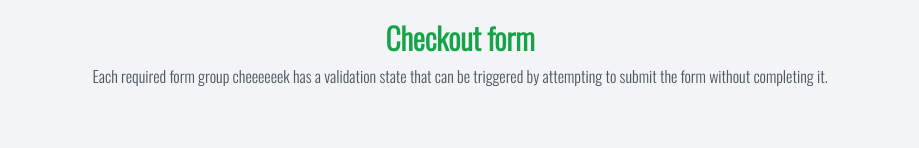
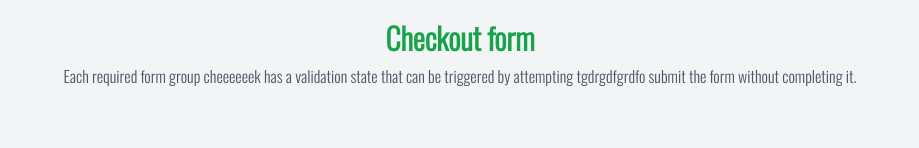
Before and after one commit to zannat20040/tasinDesignChallage, a plain HTML site: page index.html in a window 1280 px wide. Shown: the top 148 px of the page, without its empty margins (180-1099 px from the left). Drawn offline with nearby package versions, Linux system fonts and the light colour scheme.

Commit message:
cheeeeeck

```diff
--- a/index.html
+++ b/index.html
@@ -24,7 +24,7 @@
         <h1 class="text-3xl mb-2 text-green-600 font-extrabold">Checkout form</h1>
         <p class="text-gray-600">
           Each required form group cheeeeeek has a validation state that can be triggered
-          by attempting to submit the form without completing it.
+          by attempting tgdrgdfgrdfo submit the form without completing it.
         </p>
       </div>
       <div class="grid grid-cols-1 md:grid-cols-2 gap-8">
```
